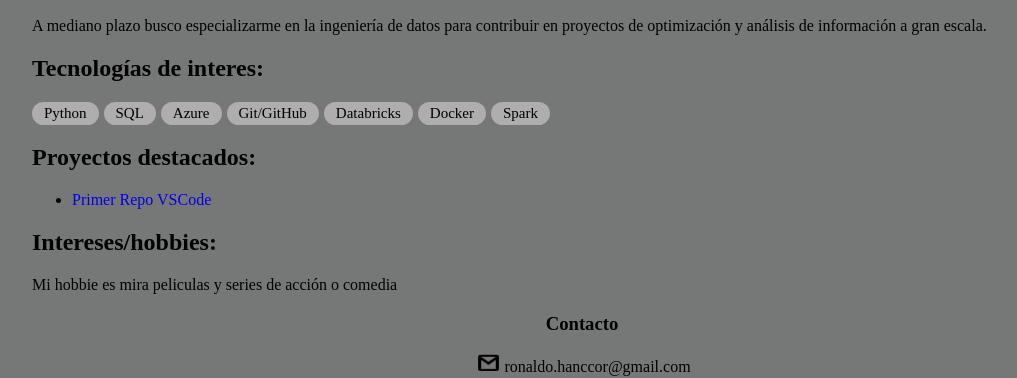
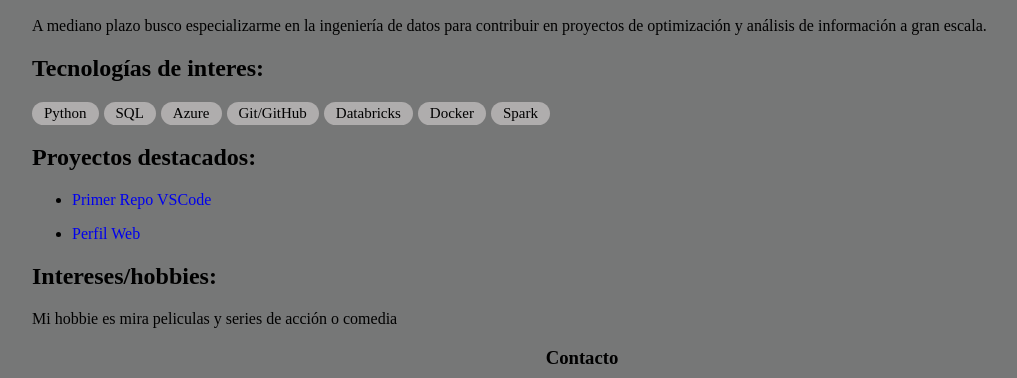
Before and after one commit to ronaldohr/Perfil_Web, a plain HTML site: page index.html in a window 1280 px wide. Shown: the part 177-555 px from the top of the page, without its empty margins (58-1075 px from the left). Drawn offline with Linux system fonts and the light colour scheme.

Commit message:
Se agrego link del proyecto

```diff
--- a/index.html
+++ b/index.html
@@ -33,6 +33,9 @@
             <ul>
                 <li><a href="https://github.com/ronaldohr/primer-repo-vscode">Primer Repo VSCode</a></li>
             </ul>
+            <ul>
+                <li><a href="https://github.com/ronaldohr/Perfil_Web">Perfil Web</a></li>
+            </ul>
         </section>
         <section>
             <h2>Intereses/hobbies: </h2>
```
